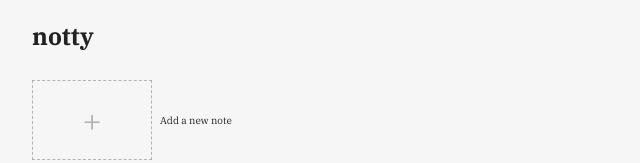
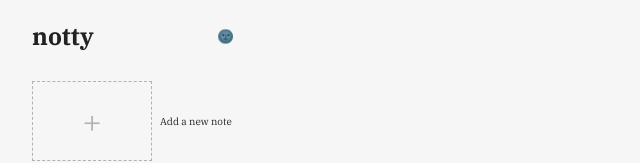
Before and after one commit to yugisu/notty, a React (Vite) app: page / in a window 1280 px wide. Shown: the top 163 px of the page, without its empty margins (0-640 px from the left). Built offline with nearby package versions, Linux system fonts and the light colour scheme.

Commit message:
Implement dark theme toggle button

```diff
--- a/src/components/logo/index.tsx
+++ b/src/components/logo/index.tsx
@@ -10,12 +10,13 @@ const LinkWrapper = styled(Link)`
   &:focus {
     text-decoration: underline;
   }
+
+  &:active {
+    color: inherit;
+  }
 `
 
 const Container = styled.span`
-  display: block;
-  height: 1.5rem;
-
   font-weight: bold;
   font-size: 1.5rem;
   line-height: 1.5rem;
--- /dev/null
+++ b/src/containers/app-provider/components/current-theme-provider.tsx
@@ -0,0 +1,37 @@
+import React, { useContext } from 'react'
+import { ThemeProvider as SCThemeProvider } from 'styled-components'
+
+import { themes } from '~styles/theme'
+import { dark } from '~styles/media'
+import { useLocalStorage } from '~helpers/hooks/use-local-storage'
+
+type ThemeContextType = {
+  currentTheme: keyof typeof themes
+  setCurrentTheme: (newTheme: keyof typeof themes) => void
+}
+
+export const ThemeContext = React.createContext<ThemeContextType>({
+  currentTheme: 'light',
+  setCurrentTheme: () => null,
+})
+
+type Props = {
+  children: React.ReactNode
+}
+
+export const CurrentThemeProvider = ({ children }: Props) => {
+  const [currentTheme, setCurrentTheme] = useLocalStorage<'light' | 'dark'>(
+    'currentTheme',
+    dark.isActive() ? 'dark' : 'light',
+  )
+
+  return (
+    <SCThemeProvider theme={themes[currentTheme]}>
+      <ThemeContext.Provider value={{ currentTheme, setCurrentTheme }}>
+        {children}
+      </ThemeContext.Provider>
+    </SCThemeProvider>
+  )
+}
+
+export const useCurrentTheme = () => useContext(ThemeContext)
--- a/src/containers/app-provider/index.tsx
+++ b/src/containers/app-provider/index.tsx
@@ -1,23 +1,20 @@
-import React, { useState } from 'react'
+import React from 'react'
 import { BrowserRouter } from 'react-router-dom'
-import { ThemeProvider } from 'styled-components'
 import { Provider as StoreProvider } from 'react-redux'
 
 import { store } from '~store'
-import { determineTheme } from '~styles/theme'
+import { CurrentThemeProvider } from './components/current-theme-provider'
 
 type Props = {
   children: React.ReactNode
 }
 
 export const AppProvider = ({ children }: Props) => {
-  const [theme, setTheme] = useState(() => determineTheme())
-
   return (
-    <ThemeProvider theme={theme}>
+    <CurrentThemeProvider>
       <BrowserRouter>
         <StoreProvider store={store}>{children}</StoreProvider>
       </BrowserRouter>
-    </ThemeProvider>
+    </CurrentThemeProvider>
   )
 }
--- a/src/containers/note/styled.ts
+++ b/src/containers/note/styled.ts
@@ -7,7 +7,6 @@ export const Container = styled.div`
   width: 100%;
   min-width: 20rem;
 
-  background-color: ${props => props.theme.colors.light};
   border: 1px solid ${props => props.theme.colors.grey};
   box-shadow: 0 2px 3px rgba(0, 0, 0, 0.1);
 
--- a/src/containers/page/components/header.tsx
+++ b/src/containers/page/components/header.tsx
@@ -1,5 +1,7 @@
 import React from 'react'
 import styled from 'styled-components'
+
+import { useCurrentTheme } from '~containers/app-provider/components/current-theme-provider'
 
 import { Logo } from '~components/logo'
 import { NotesList } from '~components/notes-list'
@@ -16,14 +18,31 @@ const Container = styled.header`
 `
 
 const Meta = styled.div`
-  padding: 1.5rem 0 1rem;
+  padding: 1.5rem 1rem 1rem 0;
+  display: flex;
+  align-items: center;
+`
+
+const ThemeToggler = styled.button`
+  margin-left: auto;
+  background: none;
+  border: none;
+
+  cursor: pointer;
 `
 
 export const PageHeader = () => {
+  const { currentTheme, setCurrentTheme } = useCurrentTheme()
+
+  const toggleTheme = () => setCurrentTheme(currentTheme === 'dark' ? 'light' : 'dark')
+
   return (
     <Container>
       <Meta>
         <Logo />
+        <ThemeToggler onClick={toggleTheme} title="Toggle color theme">
+          {currentTheme === 'dark' ? '🌝' : '🌚'}
+        </ThemeToggler>
       </Meta>
 
       <NotesList />
--- a/src/styles/global.ts
+++ b/src/styles/global.ts
@@ -9,7 +9,8 @@ export const GlobalStyles = createGlobalStyle`
     font-family: 'IBM Plex Serif', serif;
     font-size: 16px;
 
-    color-scheme: light dark;
+    /* Following conditional helps to avoid blinking */
+    color-scheme: ${props => props.theme.currentTheme};
   }
 
   *, *:before, *:after {
@@ -21,6 +22,8 @@ export const GlobalStyles = createGlobalStyle`
     padding: 0;
 
     background-color: ${props => props.theme.colors.light};
+
+    transition: background-color 500ms ease;
   }
 
   h1,
--- a/src/styles/theme.ts
+++ b/src/styles/theme.ts
@@ -1,5 +1,3 @@
-import { dark } from './media'
-
 type Colors =
   | 'dark'
   | 'white'
@@ -16,7 +14,7 @@ type Theme = {
   colors: Record<Colors, string>
 }
 
-export const lightTheme: Theme = {
+const lightTheme: Theme = {
   currentTheme: 'light',
   colors: {
     dark: '#222',
@@ -31,7 +29,7 @@ export const lightTheme: Theme = {
   },
 }
 
-export const darkTheme: Theme = {
+const darkTheme: Theme = {
   currentTheme: 'dark',
   colors: {
     dark: '#eee',
@@ -46,7 +44,10 @@ export const darkTheme: Theme = {
   },
 }
 
-export const determineTheme = () => (dark.isActive() ? darkTheme : lightTheme)
+export const themes = {
+  light: lightTheme,
+  dark: darkTheme,
+}
 
 declare module 'styled-components' {
   export interface DefaultTheme extends Theme {}
```
